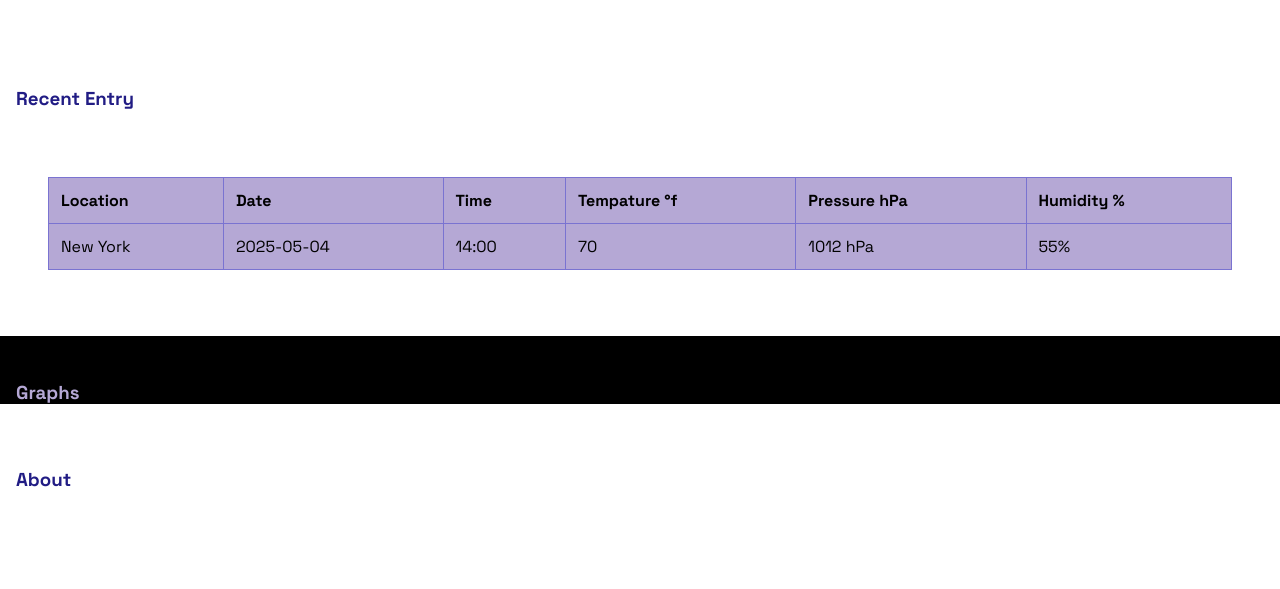
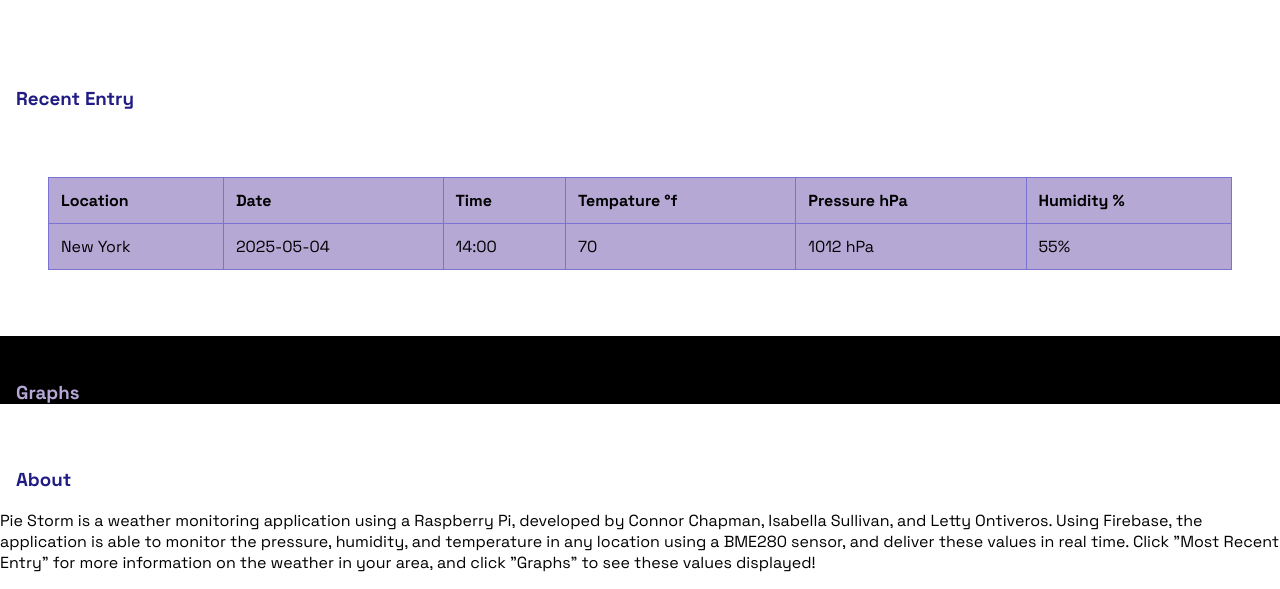
Before and after one commit to ConnorChap/PieStorm, a website built with Vite: page pie-storm/index.html in a window 1280 px wide. Shown: the part 674-1263 px from the top of the page. Before the commit the page ends 1184 px from the top, so only its background shows below. Built offline with nearby package versions, Linux system fonts and the light colour scheme; some packages are replaced by stand-ins of ours; no server answers; the database is empty.

Commit message:
About message

```diff
--- a/pie-storm/index.html
+++ b/pie-storm/index.html
@@ -87,6 +87,7 @@
 
     <section id="About">
       <h3>About</h3>
+      <p>Pie Storm is a weather monitoring application using a Raspberry Pi, developed by Connor Chapman, Isabella Sullivan, and Letty  Ontiveros. Using Firebase, the application is able to monitor the pressure, humidity, and temperature in any location using a BME280 sensor, and deliver these values in real time. Click "Most Recent Entry" for more information on the weather in your area, and click "Graphs" to see these values displayed!</p>
     </section>
 
 
```
